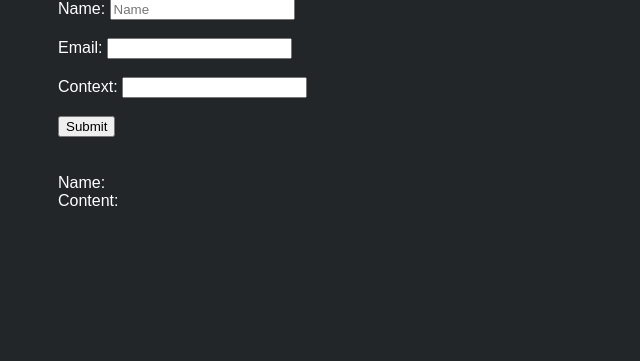
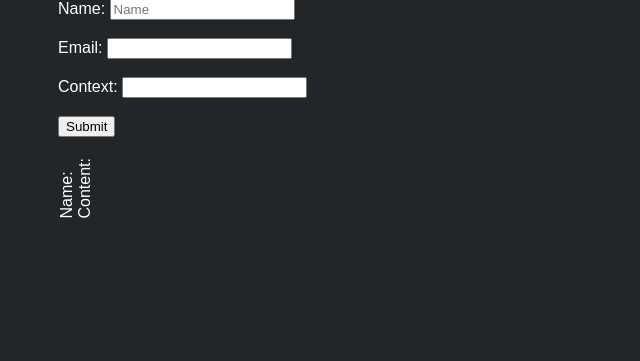
Before and after one commit to AbishaKugathasan/personal-site, a Flask app: page /timeline in a window 1280 px wide. Shown: the part 109-470 px from the top of the page, without its empty margins (0-640 px from the left). Run offline with Flask 2, Linux system fonts and the light colour scheme; parts of the project's set-up code (start-up, migrations or seed data) failed here and were passed over.

Commit message:
Update main.css

```diff
--- a/app/static/styles/main.css
+++ b/app/static/styles/main.css
@@ -374,6 +374,8 @@ textarea::placeholder {
 .name-form-1 {
   color: white;
   line-height: normal;
+  writing-mode: tb-rl;
+  transform: rotate(-180deg);
 }
 
 td {
```
